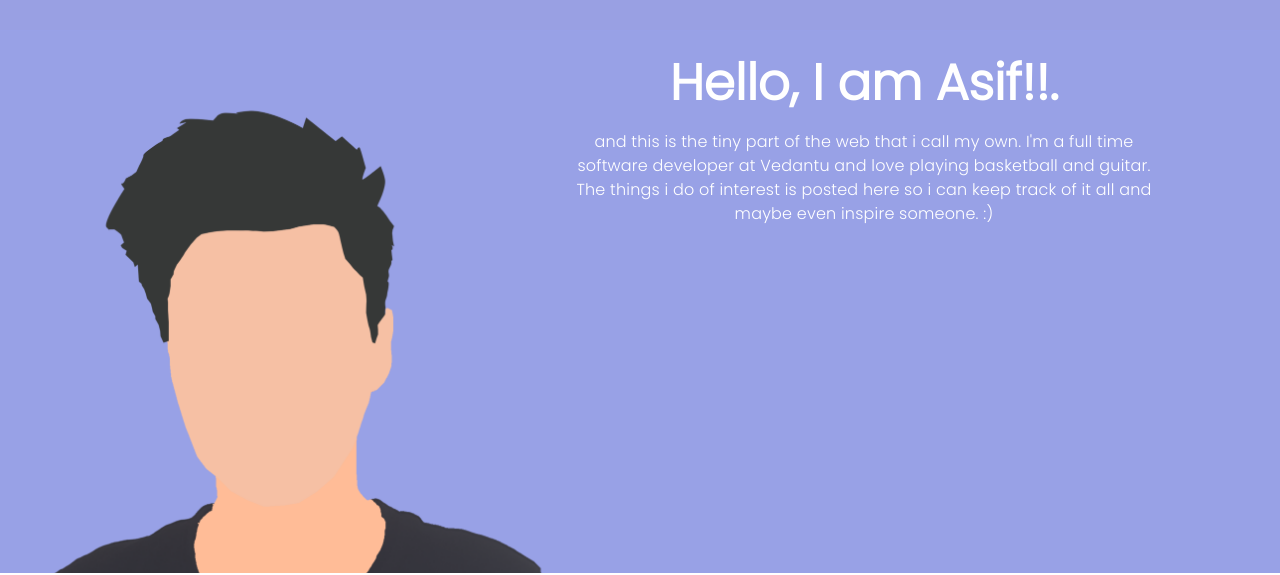
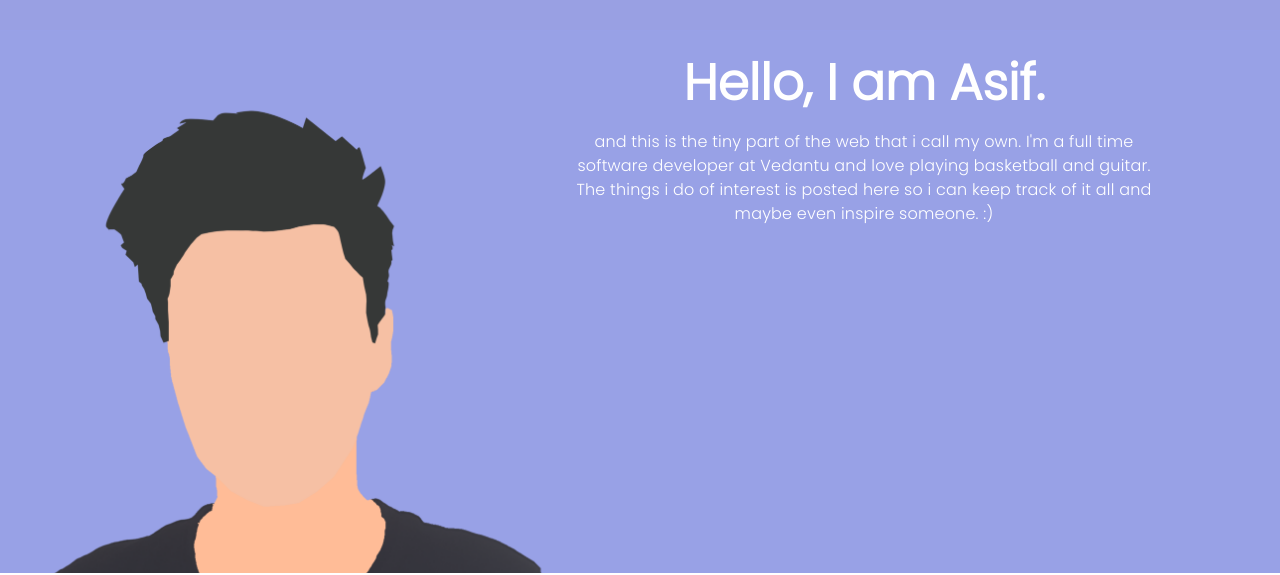
Before and after one commit to asifahmed0021/asifahmed, a React app: page / in a window 1280 px wide. Shown: the part 227-802 px from the top of the page. Built offline with nearby package versions, Linux system fonts and the light colour scheme; some packages are replaced by stand-ins of ours.

Commit message:
change meta photo

```diff
--- a/public/index.html
+++ b/public/index.html
@@ -3,7 +3,7 @@
 <html lang="en">
 
   <head>
-      <meta property='og:image' content='https://firebasestorage.googleapis.com/v0/b/canteenserver-12b0b.appspot.com/o/images%2Fasifmeta.png?alt=media&token=fcc949c1-794a-44ef-8b54-89f060540df3'/>
+      <meta property='og:image' content='https://firebasestorage.googleapis.com/v0/b/canteenserver-12b0b.appspot.com/o/images%2Fasifmeta.jpg?alt=media&token=655529e3-fa6d-4069-a6f2-fc0a93339b27'/>
       <title>Asif Ahmed</title>
       <link rel="stylesheet"
       href="https://stackpath.bootstrapcdn.com/bootstrap/4.2.1/css/bootstrap.min.css"
--- a/src/components/home.js
+++ b/src/components/home.js
@@ -27,7 +27,7 @@ class Home extends React.Component{
         return(
             <div className="homeContainer">
                 <div className='topHead'>
-                    <h1 className='hello'>Hello, I am Asif!!.</h1>
+                    <h1 className='hello'>Hello, I am Asif.</h1>
                     <p className='me'>and this is the tiny part of the web that i call my own. I'm a full time software developer at Vedantu and love playing basketball and guitar. The things i do of interest is posted here so i can keep track of it all and maybe even inspire someone. :)</p>
 
                 </div>
```
Also changed, not shown: 1 other file.
